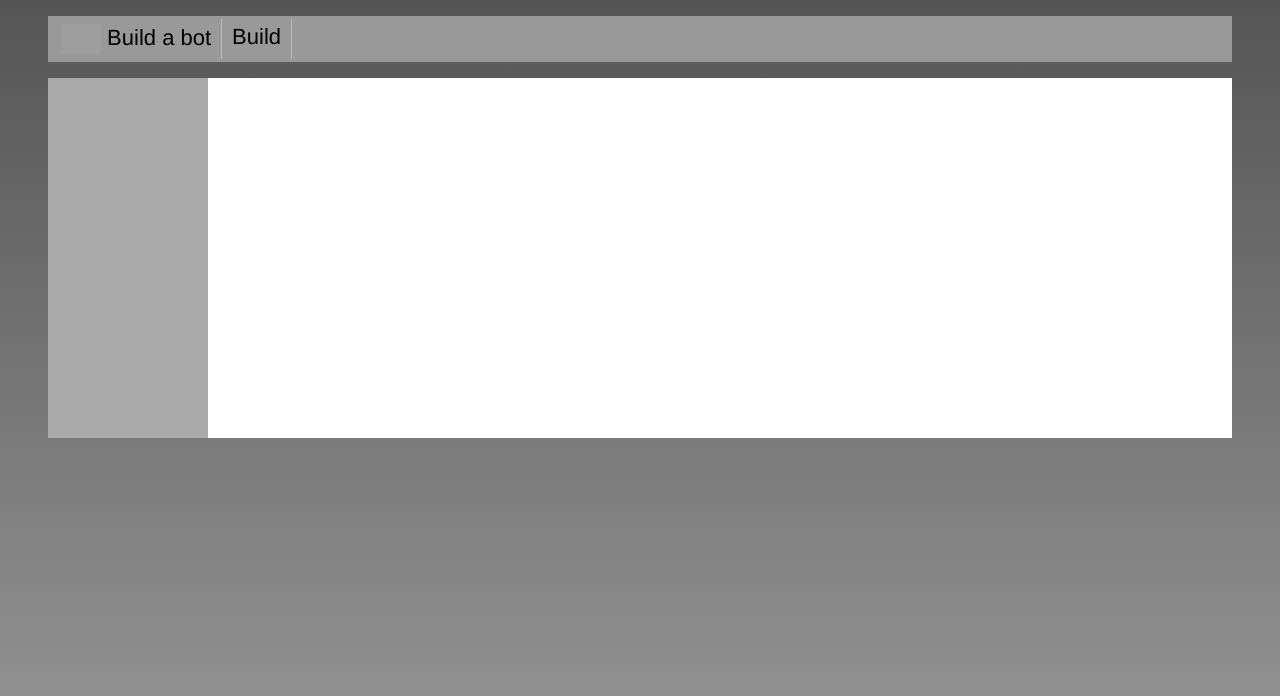
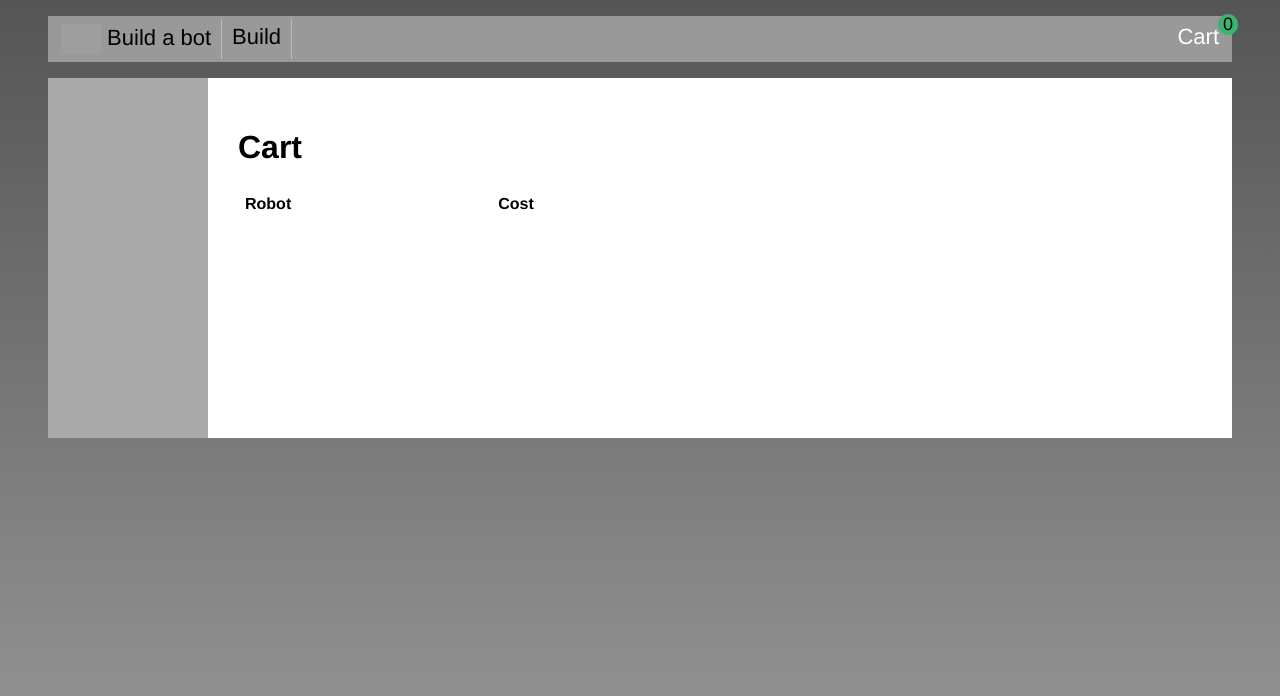
Before and after one commit to sameera999/builtABot, a Vue app: page /cart in a window 1280 px wide. Shown: the top 696 px of the page. Built offline with nearby package versions, Linux system fonts and the light colour scheme; grey boxes are pictures that could not be loaded.

Commit message:
Retrieving items from the Vuex store

```diff
--- a/src/App.vue
+++ b/src/App.vue
@@ -4,6 +4,7 @@
       <nav>
         <ul>
           <li class="nav-item">
+            <!-- 'exact' mathc to url to apply router slect link -->
             <router-link class="nav-link" :to="{name: 'Home'}" exact>
               <img class="logo" src="./assets/build-a-bot-logo.png" alt=""/>
               Build a bot
@@ -13,6 +14,14 @@
             <router-link class="nav-link" :to="{name: 'Build'}" exact>
               Build
             </router-link>
+          </li>
+          <li class="nav-item cart">
+            <router-link class="nav-link" to="/cart" exact>
+              Cart
+            </router-link>
+            <div class="cart-items">
+              {{cart.length}}
+            </div>
           </li>
         </ul>
       </nav>
@@ -32,6 +41,11 @@
 
 export default {
   name: 'App',
+  computed: {
+    cart() {
+      return this.$store.state.cart;
+    },
+  },
 };
 </script>
 
@@ -68,6 +82,11 @@
   font-size: 22px;
   border-right: 1px solid #bbb;
 }
+.nav-item.cart{
+  position: relative;
+  margin-left:auto;
+  border-right:none;
+}
 .logo {
   vertical-align: middle;
   height: 30px;
@@ -90,4 +109,15 @@
   width: 100px;
   min-height: 300px;
 }
+.cart-items{
+  position: absolute;
+  top: -5px;
+  right: -9px;
+  font-size: 18px;
+  width: 20px;
+  text-align: center;
+  display: inline-block;
+  border-radius: 100px;
+  background-color: mediumseagreen;
+}
 </style>
--- /dev/null
+++ b/src/cart/ShoppingCart.vue
@@ -0,0 +1,51 @@
+<template>
+  <div>
+    <h1>Cart</h1>
+    <table>
+      <thead>
+        <tr>
+          <th class="robot-title">
+            Robot
+          </th>
+          <th class="cost">
+            Cost
+          </th>
+        </tr>
+      </thead>
+      <tbody>
+        <tr v-for="(robot, index) in cart" :key="index">
+          <td class="robot-title">
+            {{robot.head.title}}
+          </td>
+          <td class="cost">
+            {{robot.cost}}
+          </td>
+        </tr>
+      </tbody>
+    </table>
+ </div>
+</template>
+
+<script>
+export default {
+  name: 'Cart',
+  computed: {
+    cart() {
+      return this.$store.state.cart;
+    },
+  },
+};
+</script>
+
+<style scoped>
+  td, th {
+    padding: 5px;
+  }
+  .robot-title {
+    text-align: left;
+    padding-right: 200px;
+  }
+  .cost {
+    text-align: right;
+  }
+</style>
--- a/src/router/index.js
+++ b/src/router/index.js
@@ -11,6 +11,7 @@
 import RobotBases from '../parts/RobotBases.vue';
 import SidebarStandard from '../sidebars/SidebarStandard.vue';
 import SidebarBuild from '../sidebars/SidebarBuild.vue';
+import ShoppingCart from '../cart/ShoppingCart.vue';
 
 Vue.use(Router);
 
@@ -69,5 +70,11 @@
       const isValidId = Number.isInteger(Number(to.params.id));
       next(isValidId);
     },
-  }],
+  },
+  {
+    name: 'Cart',
+    path: '/cart',
+    component: ShoppingCart,
+  },
+  ],
 });
```
